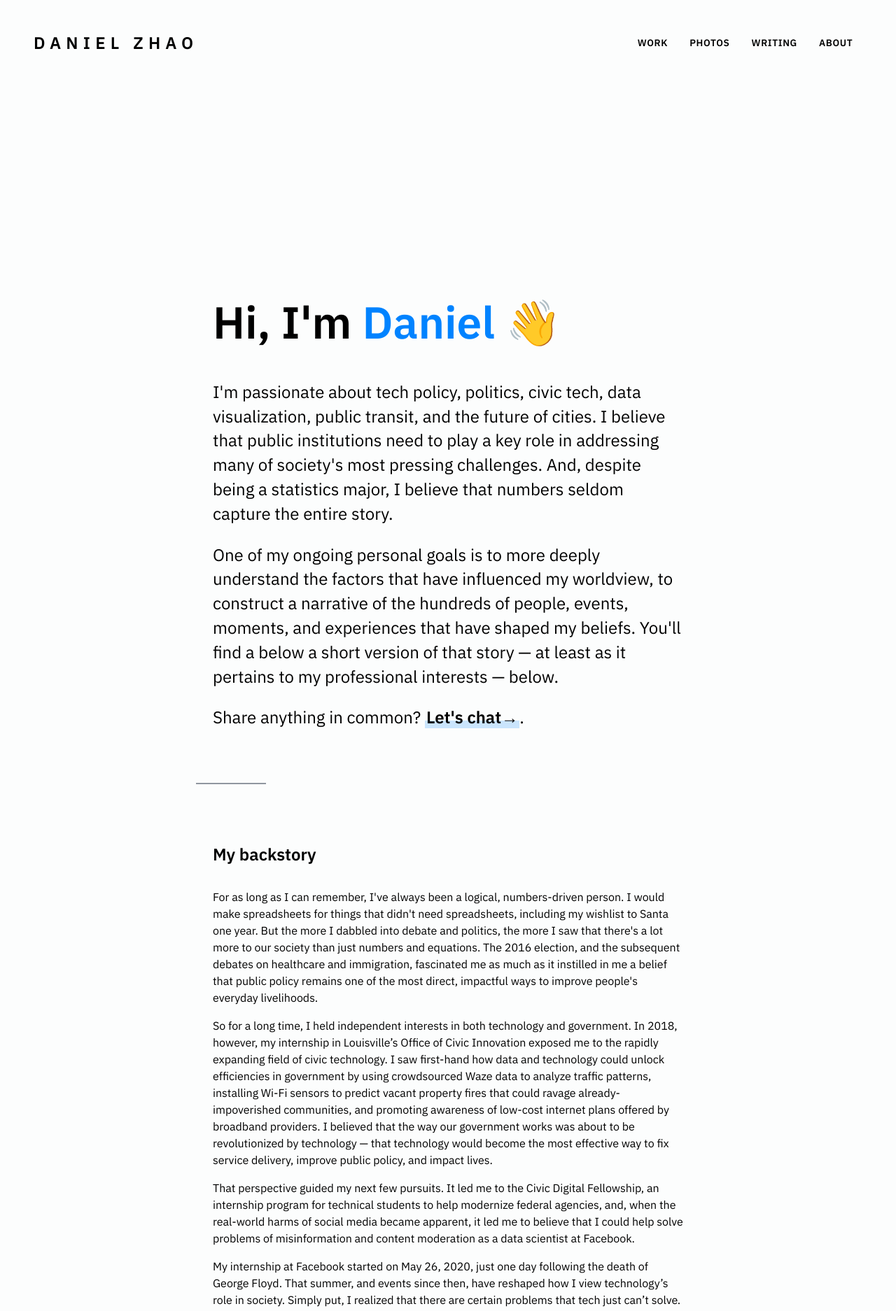
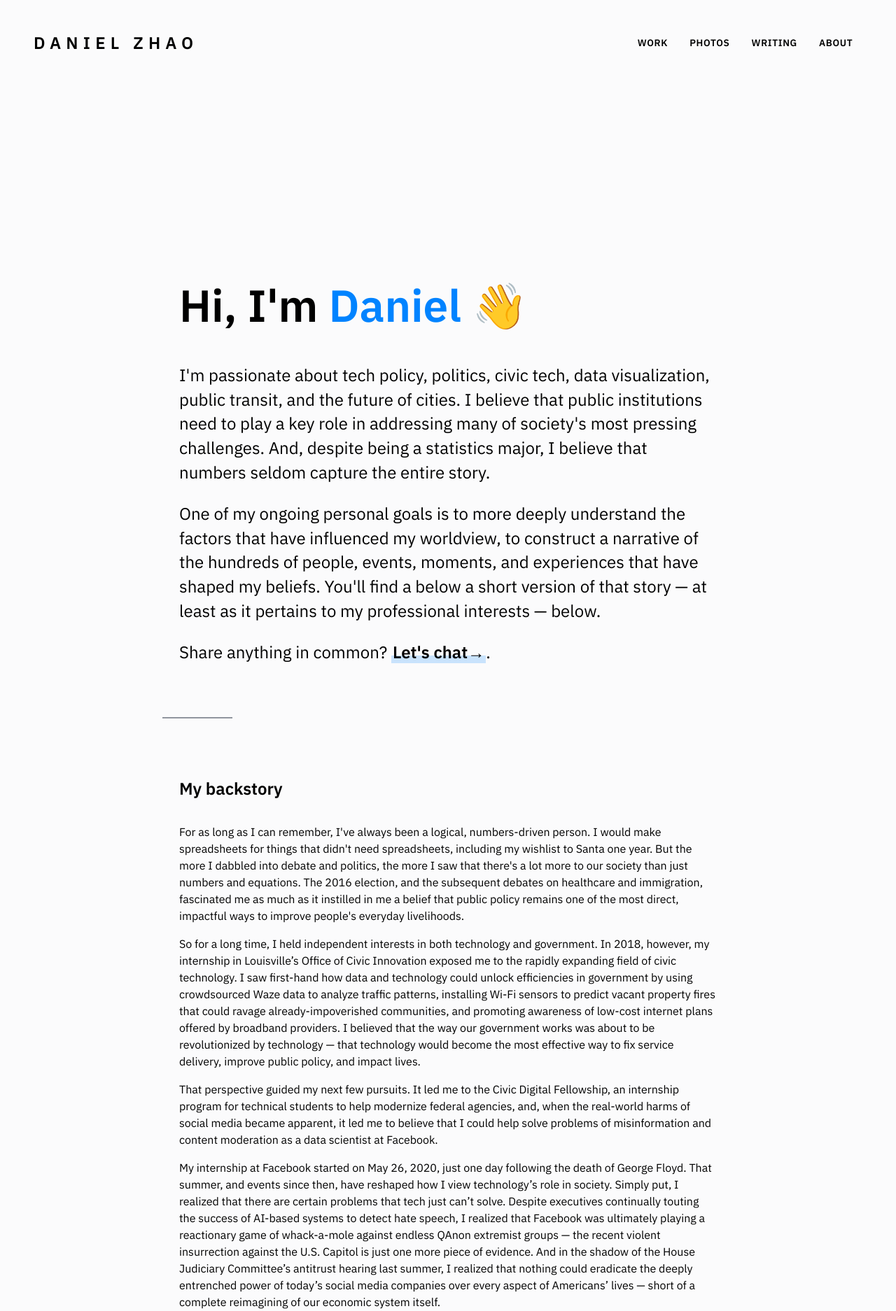
Before and after one commit to iamdanzhao/iamdanzhao.github.io, a Jekyll site: the page built from about/index.html, in a window 1280 px wide. Shown: the top 1874 px of the page at 70% size. Built offline with Jekyll 4.4.1, drawn with Linux system fonts in a browser that asks for light colours.

Commit message:
small spacing issues

```diff
--- a/about/index.html
+++ b/about/index.html
@@ -1,5 +1,5 @@
 ---
-layout: basic
+layout: default
 title: About
 ---
 <div class="wide intro">
--- a/styles/main.css
+++ b/styles/main.css
@@ -13,7 +13,7 @@
     padding: 0;
     margin: 0;
     line-height: 1.5em;
-    background-color: rgba(185, 204, 222, 0.03);
+    background-color: #FBFBFC;
 }
 
 img {
```
